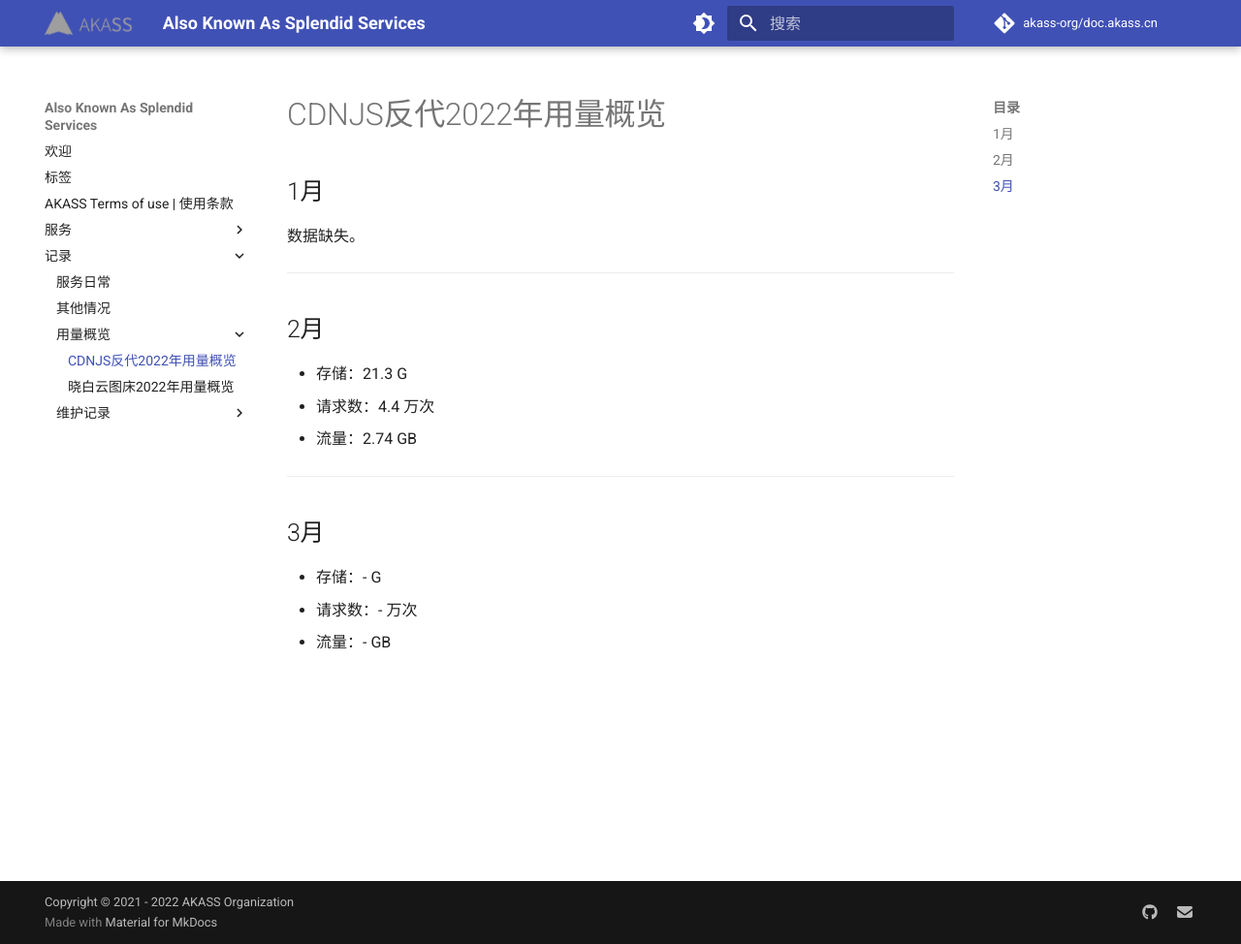
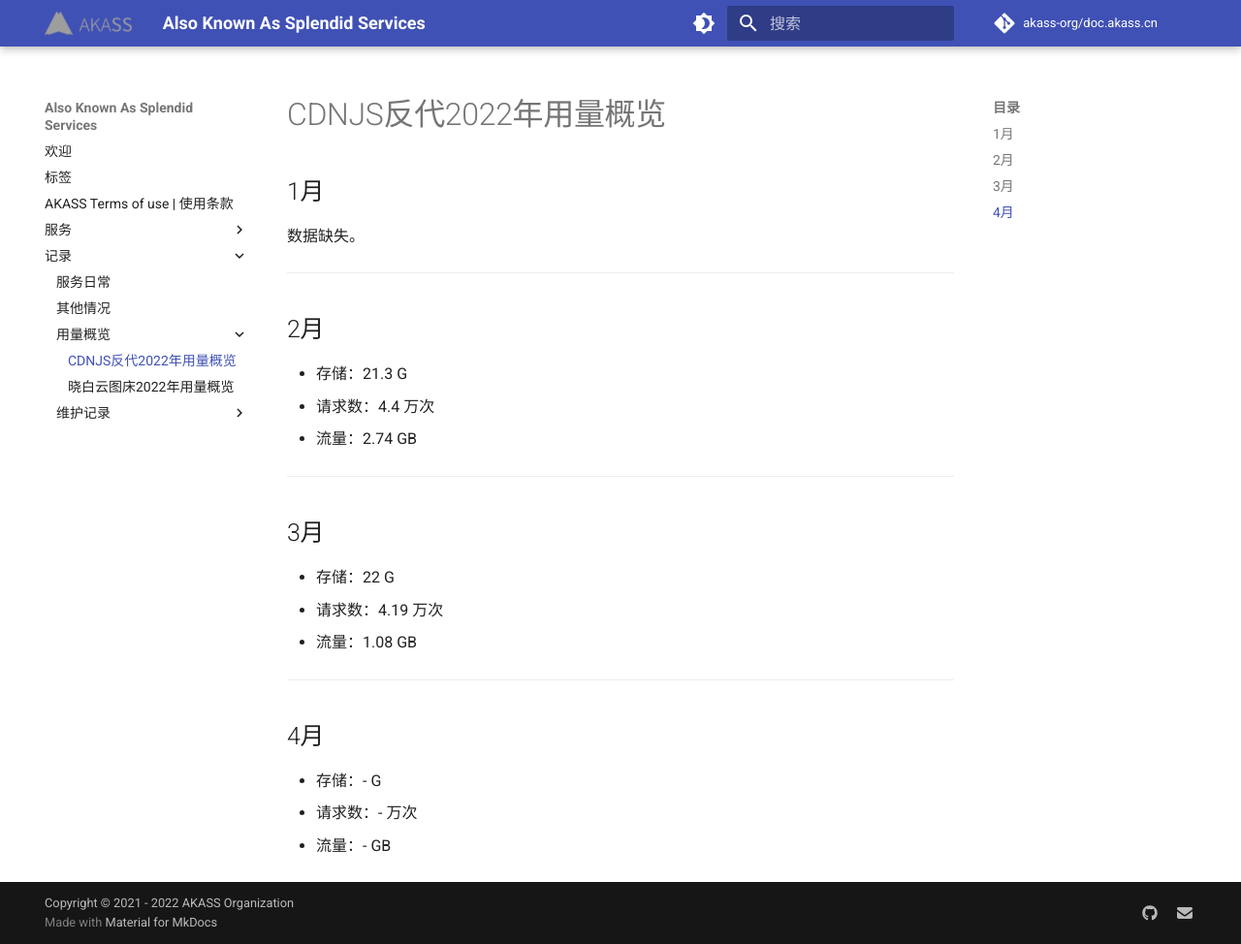
Before and after one commit to akass-org/doc.akass.cn, an MkDocs documentation site: the page built from docs/记录/用量概览/cdnjs-2022.md, in a window 1280 px wide and 974 px high. Shown: the whole window at 97% size. Built offline with MkDocs 1.6.1 and Material for MkDocs 9.7.7, drawn with Linux system fonts in a browser that asks for light colours; comment, search, counter and statistics services are not loaded.

Commit message:
Update cdnjs mirror usage.

```diff
--- a/docs/记录/用量概览/cdnjs-2022.md
+++ b/docs/记录/用量概览/cdnjs-2022.md
@@ -16,6 +16,14 @@
 
 ## 3月
 
+- 存储：22 G
+- 请求数：4.19 万次
+- 流量：1.08 GB
+
+---
+
+## 4月
+
 - 存储：- G
 - 请求数：- 万次
 - 流量：- GB
```
